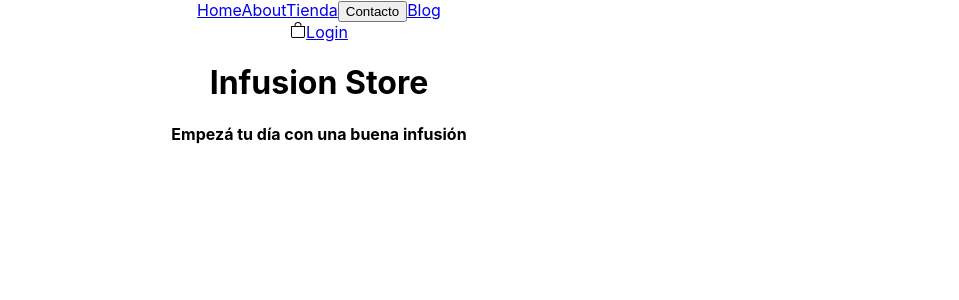
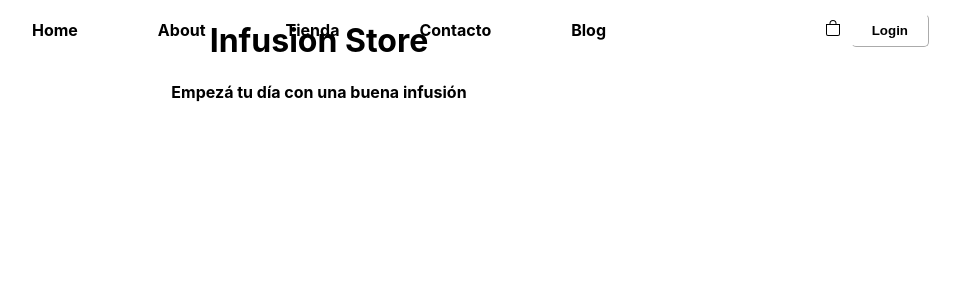
Before and after one commit to IgnacioSM98/pf-gp1-deploy, a React (Create React App) app in the folder client/: page / in a window 1280 px wide. Shown: the top 300 px of the page, without its empty margins (321-1280 px from the left). Built offline with nearby package versions, Linux system fonts and the light colour scheme.

Commit message:
update 18-05-22 19:41

```diff
--- a/client/src/App.js
+++ b/client/src/App.js
@@ -1,20 +1,21 @@
 import "./App.css";
 import {
-  Landing,
   Home,
   Tienda,
   Blog,
   Cuenta,
   Carrito,
   CrearProducto,
+  NavBar,
 } from "./Components/index";
 import { Routes, Route } from "react-router-dom";
 
 function App() {
   return (
+    <div>
+      <NavBar />
       <div className="App">
         <Routes>
-        {/*<Route exact path="/" element={<Landing />} />*/}
           <Route exact path="/" element={<Home />} />
           <Route exact path="/tienda" element={<Tienda />} />
           <Route exact path="/tienda/:id" element={"Detalles"} />
@@ -27,6 +28,7 @@ function App() {
         <Route exact path="/admin/cambiar/:id" element={"change something"} />*/}
         </Routes>
       </div>
+    </div>
   );
 }
 
--- a/client/src/Components/Home/Home.jsx
+++ b/client/src/Components/Home/Home.jsx
@@ -1,34 +1,18 @@
 import React from "react";
 import { Link } from "react-router-dom";
 import Producto from "../Producto/Producto";
+import styled from "styled-components";
+
+const Container = styled.div`
+  height: 100vh;
+  // margin-top: 50px;
+`;
 
 export default function Home() {
   return (
-    <>
-      <div className="navBar">
-        <Link to="/">Home</Link>
-        <Link to="/">About</Link>
-        <Link to="/tienda">Tienda</Link>
-        <button>Contacto</button>
-        <Link to="/blog">Blog</Link>
-
-        <div className="login">
-          <svg
-            xmlns="http://www.w3.org/2000/svg"
-            width="16"
-            height="16"
-            fill="currentColor"
-            class="bi bi-bag"
-            viewBox="0 0 16 16"
-          >
-            <path d="M8 1a2.5 2.5 0 0 1 2.5 2.5V4h-5v-.5A2.5 2.5 0 0 1 8 1zm3.5 3v-.5a3.5 3.5 0 1 0-7 0V4H1v10a2 2 0 0 0 2 2h10a2 2 0 0 0 2-2V4h-3.5zM2 5h12v9a1 1 0 0 1-1 1H3a1 1 0 0 1-1-1V5z" />
-          </svg>
-          <Link to="/login">Login</Link>
-        </div>
-      </div>
-
+    <Container>
       <h1>Infusion Store</h1>
       <h4>Empezá tu día con una buena infusión</h4>
-    </>
+    </Container>
   );
 }
--- a/client/src/Components/NavBar/NavBar.jsx
+++ b/client/src/Components/NavBar/NavBar.jsx
@@ -1,14 +1,83 @@
 import React from "react";
 import { Link } from "react-router-dom";
+import styled from "styled-components";
+
+const Container = styled.div`
+  display: flex;
+  justify-content: center;
+  align-items: center;
+  position: fixed;
+  width: 100%;
+  top: 20px;
+`;
+
+const NavLink = styled(Link)`
+  text-decoration: none;
+  color: black;
+`;
+
+const Span = styled.span`
+  margin: 0px 40px;
+  font-weight: bold;
+`;
+
+const Login = styled.div`
+  display: flex;
+  justify-content: center;
+  align-items: center;
+  position: absolute;
+  right: 20px;
+`;
+
+const Button = styled.button`
+  border-width: 1px;
+  border-radius: 5px 5px 5px 5px;
+  border-color: white;
+  font-weight: bold;
+  background-color: transparent;
+  margin: 0px 10px;
+  padding: 8px 20px;
+`;
 
 export default function NavBar() {
   return (
-    <div>
-      <Link to="/">Home</Link>
-      <Link to="/tienda">Tienda</Link>
-      <Link to="/blog">Blog</Link>
-      <Link to="/carrito">Carrito</Link>
-      <Link to="/usuario">Cuenta</Link>
-    </div>
+    <Container>
+      <NavLink to="/">
+        <Span>Home</Span>
+      </NavLink>
+
+      <NavLink to="/">
+        <Span>About</Span>
+      </NavLink>
+
+      <NavLink to="/tienda">
+        <Span>Tienda</Span>
+      </NavLink>
+
+      <Span>Contacto</Span>
+
+      <NavLink to="/blog">
+        <Span>Blog</Span>
+      </NavLink>
+
+      <Login>
+        <NavLink to="/carrito">
+          <svg
+            xmlns="http://www.w3.org/2000/svg"
+            width="16"
+            height="16"
+            fill="currentColor"
+            className="bi bi-bag"
+            viewBox="0 0 16 16"
+          >
+            <path d="M8 1a2.5 2.5 0 0 1 2.5 2.5V4h-5v-.5A2.5 2.5 0 0 1 8 1zm3.5 3v-.5a3.5 3.5 0 1 0-7 0V4H1v10a2 2 0 0 0 2 2h10a2 2 0 0 0 2-2V4h-3.5zM2 5h12v9a1 1 0 0 1-1 1H3a1 1 0 0 1-1-1V5z" />
+          </svg>
+        </NavLink>
+
+        <NavLink to="/login">
+          <Button>Login</Button>
+        </NavLink>
+      </Login>
+    </Container>
   );
 }
```
Lines whose indentation alone changed are shown as unchanged.
